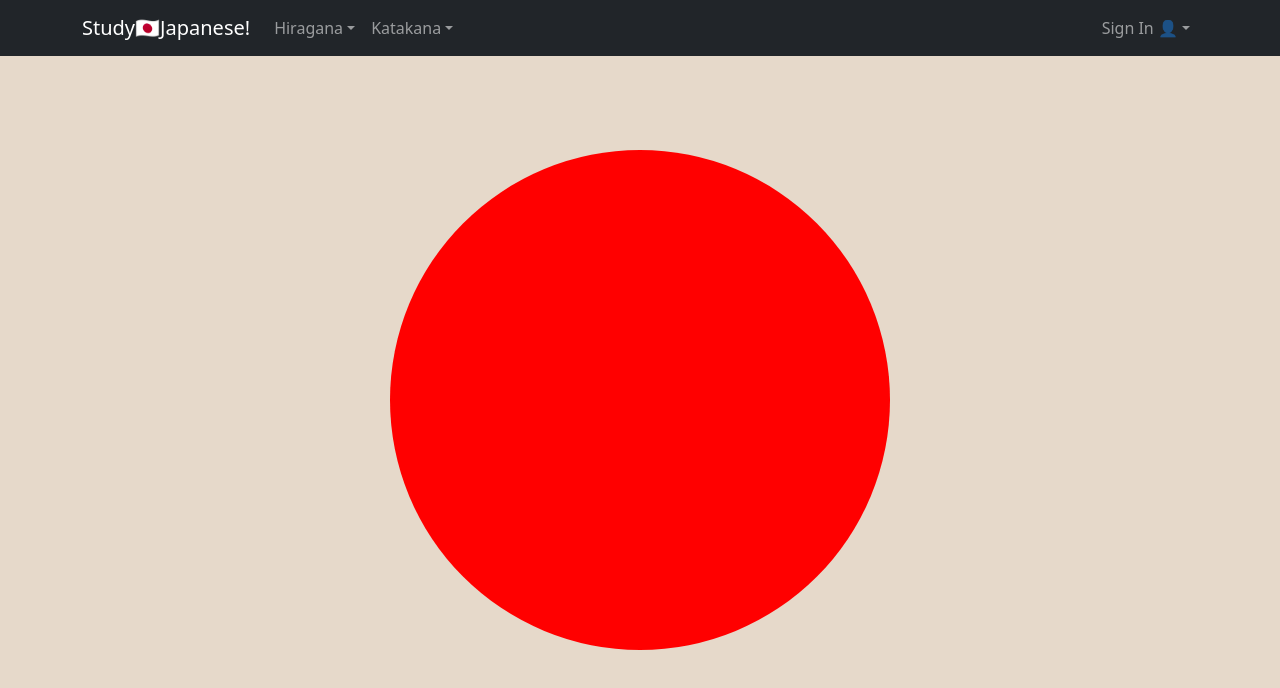
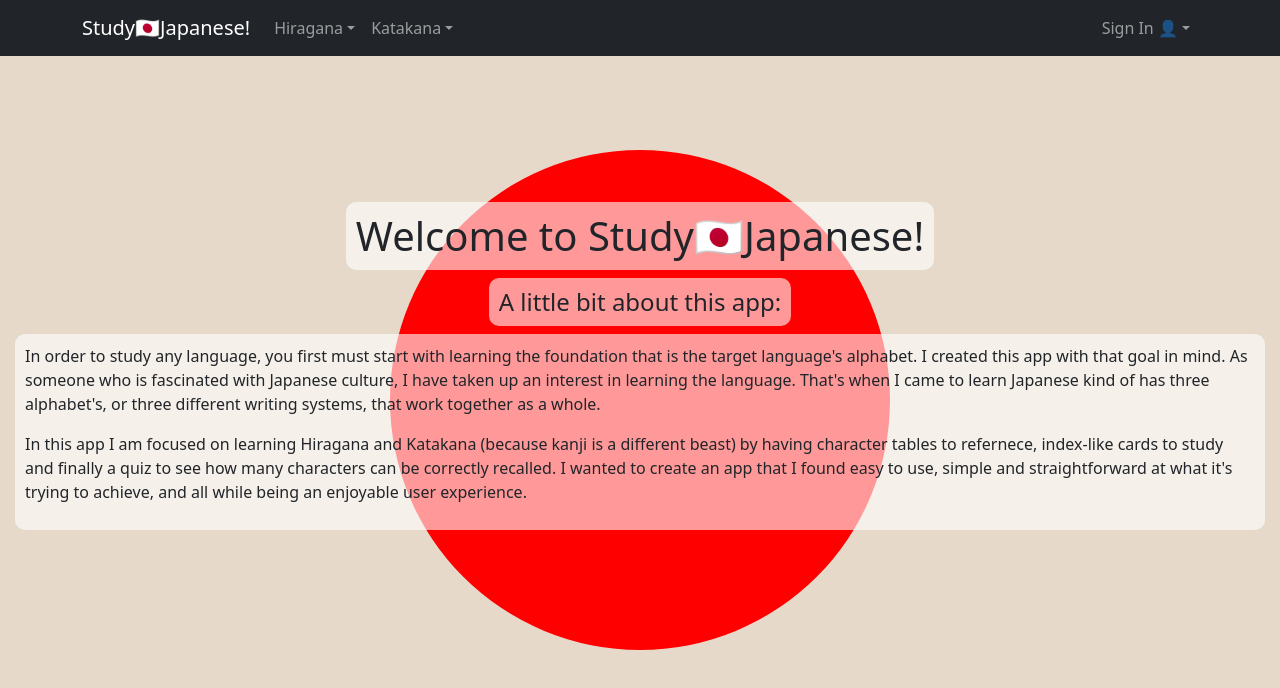
Before and after one commit to pastasauce59/study-japanese, a React (Create React App) app: page / in a window 1280 px wide. Shown: the top 688 px of the page. Built offline with nearby package versions, Linux system fonts and the light colour scheme.

Commit message:
created a HiraganaQuiz component with basic layout, added an 'about' section for homepage, added styling for app and study components

```diff
--- a/src/App.css
+++ b/src/App.css
@@ -1,5 +1,22 @@
 body {
     background-color: #e6d9ca;
+}
+
+.homepage {
+    display: flex;
+    flex-direction: column;
+    flex-wrap: nowrap;
+    align-content: center;
+    justify-content: center;
+    align-items: center;
+    height: 75vh;
+    padding: 15px
+}
+
+.about {
+    background: #ffffff99;
+    border-radius: 10px;
+    padding: 10px;
 }
 
 .circle {
@@ -49,8 +66,8 @@ body {
 
 .card {
     display: flex;
-    width: 150px;
-    height: 175px;
+    width: 175px;
+    height: 225px;
     font-size: 75px;
     background-color: #f3ebeb;
     align-content: center;
--- a/src/App.js
+++ b/src/App.js
@@ -4,6 +4,7 @@ import { Routes, Route, Navigate } from 'react-router-dom';
 import NavigationBar from "./Components/NavigationBar";
 import HiraganaCharacters from './Components/HiraganaCharacters';
 import HiraganaStudy from './Components/HiraganaStudy';
+import HiraganaQuiz from './Components/HiraganaQuiz';
 
 function App() {
   return (
@@ -12,9 +13,30 @@ function App() {
       <NavigationBar />
 
       <Routes>
+        <Route exact path='/' element={
+          <div className='homepage'>
+            <h1 className='about'>Welcome to Study🇯🇵Japanese!</h1>
+            <h4 className='about'>A little bit about this app:</h4>
+            <div className='about'>
+            <p >In order to study any language, you first must start with learning the foundation that
+              is the target language's alphabet. I created this app with that goal in mind. As someone who is
+              fascinated with Japanese culture, I have taken up an interest in learning the language. That's when I came
+              to learn Japanese kind of has three alphabet's, or three different writing systems, that work together as a whole.
+              </p>
+              <p >
+              In this app I am focused on learning Hiragana and Katakana (because kanji is a different beast) by having
+              character tables to refernece, index-like cards to study and finally a quiz to see how many characters can be
+              correctly recalled. I wanted to create an app that I found easy to use, simple and straightforward at what it's
+              trying to achieve, and all while being an enjoyable user experience.
+            </p>
+            </div>
+          </div>
+        } />
         <Route exact path='/hiragana' element={<HiraganaCharacters />} />
         <Route exact path='/hiragana/study' element={<HiraganaStudy />} />
+        <Route exact path='/hiragana/quiz' element={<HiraganaQuiz />} />
       </Routes>
+
     </div>
   );
 }
--- /dev/null
+++ b/src/Components/HiraganaQuiz.js
@@ -0,0 +1,22 @@
+import React from 'react';
+import { Navbar, Nav, NavDropdown, Container } from 'react-bootstrap';
+
+function HiraganaQuiz(props) {
+
+
+    return (
+        <div>
+            <h1>inside hiragana quiz</h1>
+            <Navbar fixed='bottom' bg='light' variant='dark'>
+
+                <h1>a</h1>
+                <h1>ka</h1>
+                <h1>shi</h1>
+                <h1>so</h1>
+
+            </Navbar>
+        </div>
+    );
+}
+
+export default HiraganaQuiz;
```
